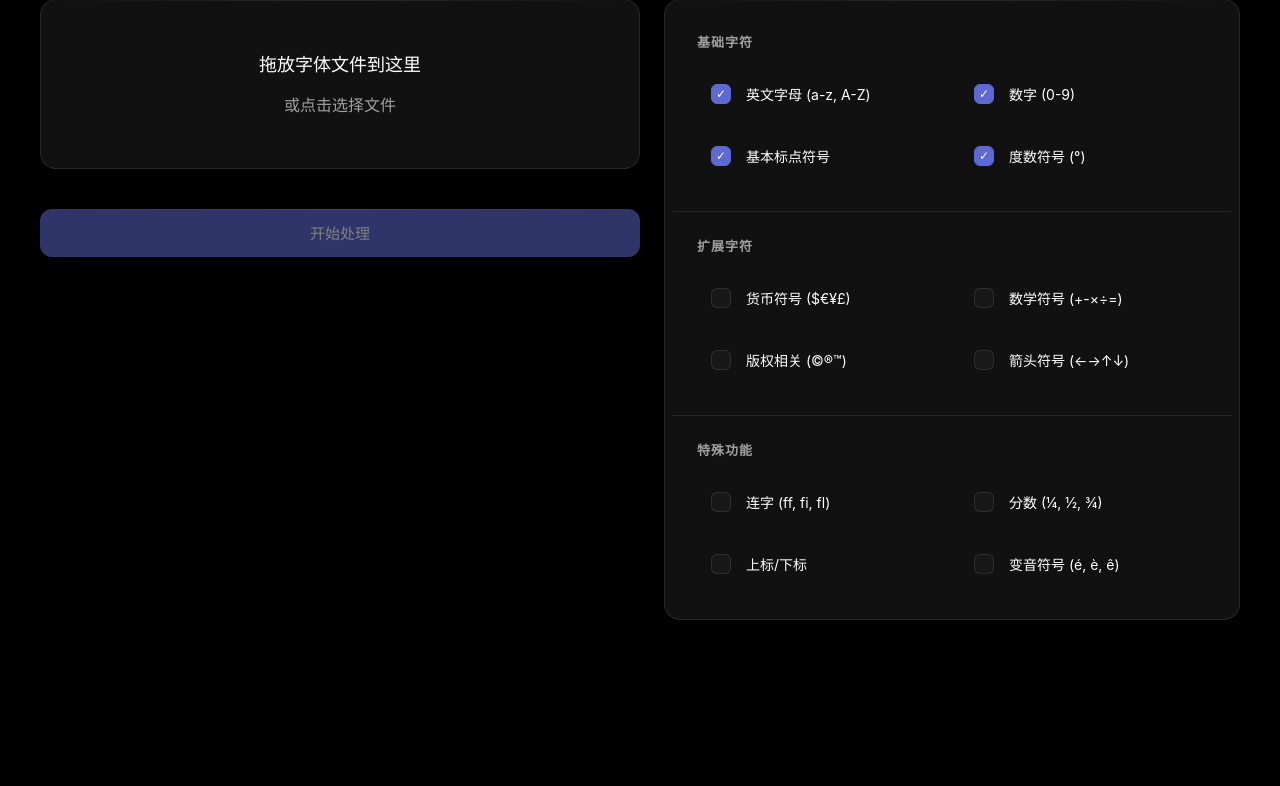
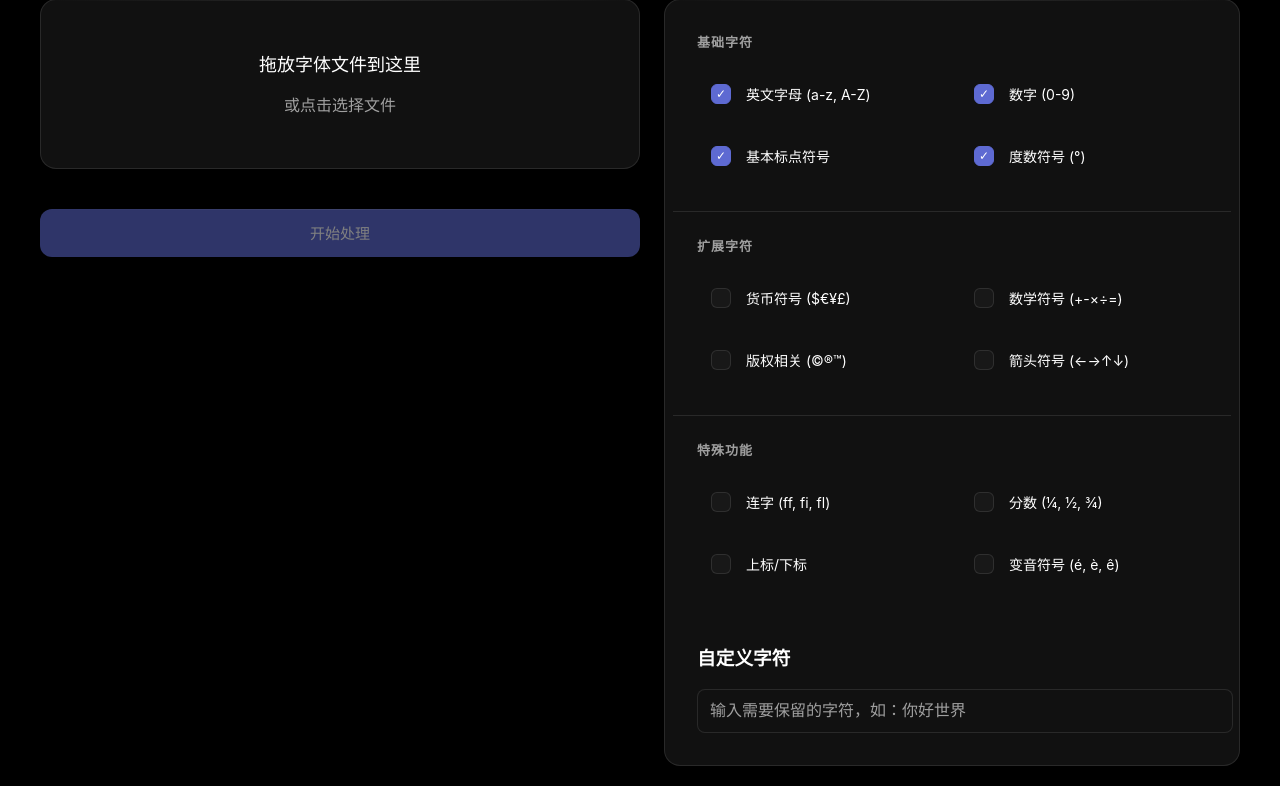
Before and after one commit to PladyChan/font-subsetter-web, a Flask app: page / in a window 1280 px wide. Shown: the part 330-1116 px from the top of the page. Before the commit the page ends 950 px from the top, so only its background shows below. Run offline with Flask 2, Linux system fonts and the light colour scheme.

Commit message:
Add custom characters input feature

```diff
--- a/app.py
+++ b/app.py
@@ -57,7 +57,7 @@ def index():
         return str(e), 500
 
 @app.route('/process', methods=['POST'])
-@limiter.limit("30 per minute")  # 限制处理请求频率
+@limiter.limit("30 per minute")
 def process_font():
     if 'font' not in request.files:
         return jsonify({'error': '请选择字体文件'}), 400
@@ -67,23 +67,33 @@ def process_font():
         return jsonify({'error': '未选择文件'}), 400
 
     try:
+        # 获取自定义字符
+        options = json.loads(request.form.get('options', '{}'))
+        custom_chars = options.get('customChars', '')
+
         # 使用临时文件保存上传的字体
-        with tempfile.NamedTemporaryFile(delete=False) as input_temp:
+        with tempfile.NamedTemporaryFile(delete=False, suffix=os.path.splitext(font_file.filename)[1]) as input_temp:
             font_file.save(input_temp.name)
             input_path = input_temp.name
 
-        # 使用 TypeTrim 处理字体
-        result = process_font_file(input_path)
+        # 使用 TypeTrim 处理字体，传入自定义字符
+        result = process_font_file(input_path, {'custom_chars': custom_chars})
 
-        # 清理临时文件
+        # 清理输入临时文件
         os.unlink(input_path)
+
+        # 添加下载链接到结果
+        result['download_url'] = f"/download/{os.path.basename(result['output_path'])}"
 
         return jsonify(result)
 
     except Exception as e:
         # 确保清理临时文件
         if 'input_path' in locals():
-            os.unlink(input_path)
+            try:
+                os.unlink(input_path)
+            except:
+                pass
         return jsonify({'error': str(e)}), 500
 
 @app.route('/download/<filename>')
@@ -98,7 +108,7 @@ def download(filename):
             temp_path,
             as_attachment=True,
             mimetype='font/ttf',
-            download_name=filename
+            download_name=os.path.basename(filename)
         )
 
         # 文件发送后删除临时文件
--- a/templates/index.html
+++ b/templates/index.html
@@ -358,6 +358,32 @@
         .fade-in {
             animation: fadeIn 0.5s cubic-bezier(0.4, 0, 0.2, 1);
         }
+
+        .custom-chars-input {
+            margin-top: 12px;
+            width: 100%;
+        }
+
+        .custom-input {
+            width: 100%;
+            padding: 12px;
+            border-radius: 8px;
+            border: 1px solid var(--border);
+            background: var(--card-bg);
+            color: var(--text);
+            font-size: 16px;
+            transition: all 0.2s;
+        }
+
+        .custom-input:focus {
+            outline: none;
+            border-color: var(--primary);
+            box-shadow: 0 0 0 2px rgba(94, 106, 210, 0.2);
+        }
+
+        .custom-input::placeholder {
+            color: var(--text-secondary);
+        }
     </style>
 </head>
 <body>
@@ -466,6 +492,16 @@
                     </label>
                 </div>
             </div>
+
+            <div class="option-group">
+                <h3>自定义字符</h3>
+                <div class="custom-chars-input">
+                    <input type="text"
+                           id="customChars"
+                           placeholder="输入需要保留的字符，如：你好世界"
+                           class="custom-input">
+                </div>
+            </div>
         </div>
     </div>
 
@@ -570,6 +606,9 @@
                     options[checkbox.value] = checkbox.checked;
                 });
 
+                // 添加自定义字符
+                options.customChars = document.getElementById('customChars').value;
+
                 for (const file of currentFiles) {
                     const formData = new FormData();
                     formData.append('font', file);
@@ -577,43 +616,7 @@
 
                     progress.textContent = `${Math.round((processed / currentFiles.size) * 100)}%`;
 
-                    const response = await fetch('/process', {
-                        method: 'POST',
-                        body: formData
-                    });
-
-                    const data = await response.json();
-                    if (data.error) {
-                        results.push(`
-                            <div class="file-result fade-in">
-                                <div class="file-name">${file.name}</div>
-                                <div class="file-stats">Failed - ${data.error}</div>
-                            </div>
-                        `);
-                    } else {
-                        // 在处理成功后直接使用原始文件名
-                        const downloadUrl = `/download/${data.filename}`;
-                        const iframe = document.createElement('iframe');
-                        iframe.style.display = 'none';
-                        document.body.appendChild(iframe);
-                        iframe.src = `/download/${data.filename}`;
-
-                        // 3秒后移除 iframe
-                        setTimeout(() => {
-                            document.body.removeChild(iframe);
-                        }, 3000);
-
-                        results.push(`
-                            <div class="file-result fade-in">
-                                <div class="file-name">${file.name}</div>
-                                <div class="file-stats">
-                                    <span>Original: ${data.original_size}</span>
-                                    <span>Optimized: ${data.new_size}</span>
-                                    <span>Reduced: ${data.reduction}</span>
-                                </div>
-                            </div>
-                        `);
-                    }
+                    processFont(formData);
 
                     processed++;
                 }
@@ -628,6 +631,32 @@
                 processBtn.disabled = false;
             }
         });
+
+        function processFont(formData) {
+            fetch('/process', {
+                method: 'POST',
+                body: formData
+            })
+            .then(response => response.json())
+            .then(data => {
+                if (data.error) {
+                    showError(data.error);
+                } else {
+                    showSuccess(`
+                        原始大小: ${data.original_size}
+                        优化后: ${data.new_size}
+                        减少: ${data.reduction}
+                    `);
+                    // 触发下载
+                    if (data.download_url) {
+                        window.location.href = data.download_url;
+                    }
+                }
+            })
+            .catch(error => {
+                showError('处理出错: ' + error);
+            });
+        }
     </script>
 </body>
 </html>
--- a/typetrim.py
+++ b/typetrim.py
@@ -35,6 +35,10 @@ def process_font_file(input_path, options=None):
         chars.update('©®™')                # 版权符号
         chars.update('←→↑↓')               # 箭头
         chars.update('éèêëāīūēīō')         # 变音符号
+
+        # 添加自定义字符
+        if options and 'custom_chars' in options:
+            chars.update(options['custom_chars'])
 
         # 设置 subsetter 选项
         subsetter_options = Options()
```
